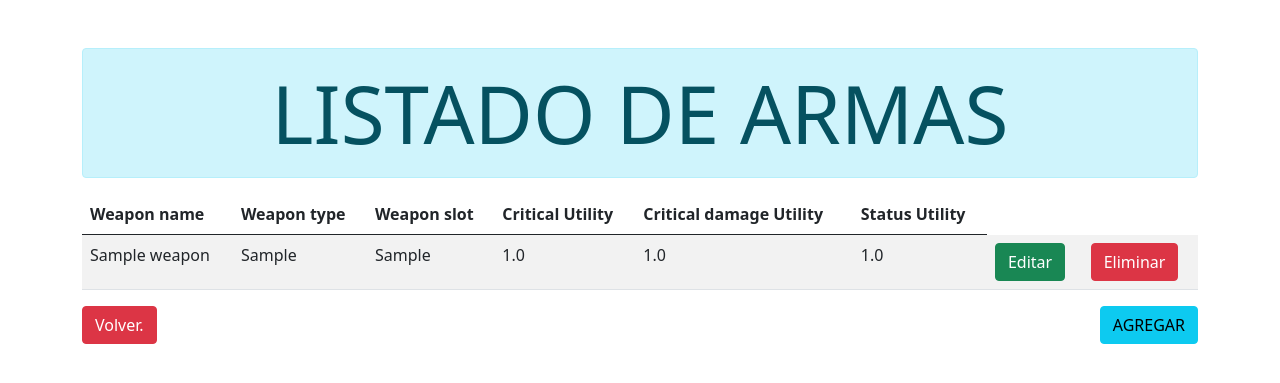
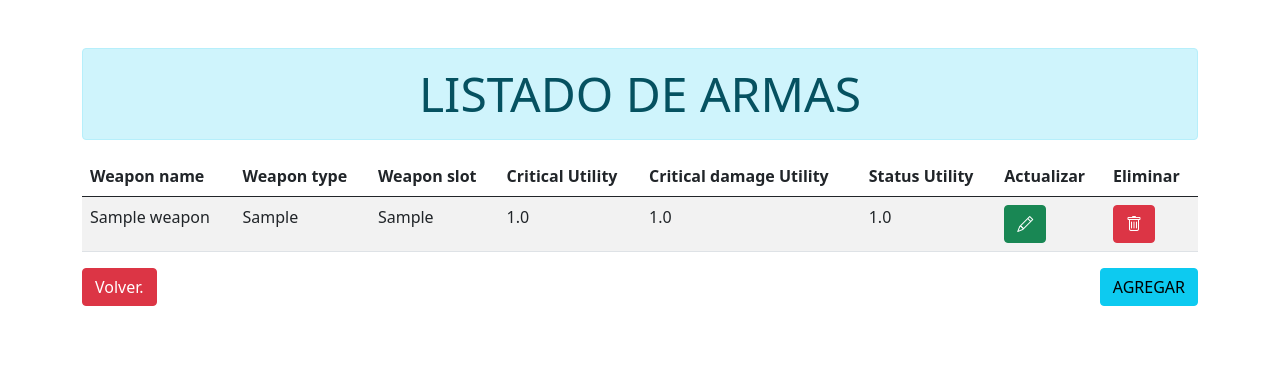
Before and after one commit to ElMilo1/Eva3, a Django app: page /WeaponListado/ in a window 1280 px wide. Shown: the top 383 px of the page. Run offline with Django 3.2, Linux system fonts and the light colour scheme; tables that the repository leaves empty hold one stand-in row (values such as "Sample post").

Commit message:
Diseño
Cambios en el diseño

```diff
--- a/Eva3/AppEva3/views.py
+++ b/Eva3/AppEva3/views.py
@@ -117,5 +117,5 @@ def RegisterUser(request):
 #Builds
 def ListadoBuilds(request):
     listadoB = BuildResume.objects.all()
-    data = {'ListadoB', listadoB}
+    data = {'ListadoB' : listadoB}
     return render(request, 'Builds.html', data)
--- a/Eva3/templates/Builds.html
+++ b/Eva3/templates/Builds.html
@@ -8,6 +8,7 @@
     <title>Builds</title>
 </head>
 <body class="container mt-5">
+    <h2 class="alert alert-info display-5 text-center">LISTADO DE BUILDS</h2>
     {% if ListadoB %}
 
     <table class="table table-striped table-inverse table-resposive">
--- a/Eva3/templates/ListadoWeapons.html
+++ b/Eva3/templates/ListadoWeapons.html
@@ -3,12 +3,12 @@
 <head>
     <meta charset="UTF-8">
     <meta name="viewport" content="width=device-width, initial-scale=1.0">
-    <title>Document</title>
+    <title>Listado de Armas</title>
     <link rel="stylesheet" href="https://cdn.jsdelivr.net/npm/bootstrap-icons@1.11.1/font/bootstrap-icons.css">
     <link href="https://cdn.jsdelivr.net/npm/bootstrap@5.0.2/dist/css/bootstrap.min.css" rel="stylesheet" integrity="sha384-EVSTQN3/azprG1Anm3QDgpJLIm9Nao0Yz1ztcQTwFspd3yD65VohhpuuCOmLASjC" crossorigin="anonymous">
 </head>
 <body class="container mt-5">
-    <div class="alert alert-info display-1 text-center">LISTADO DE ARMAS</div>
+    <h2 class="alert alert-info display-5 text-center">LISTADO DE ARMAS</h2>
     {% if Weapon %}
     <table class="table table-striped table-inverse table-responsive">
         <thead class="thead-inverse">
@@ -18,6 +18,8 @@
             <th>Critical Utility</th>
             <th>Critical damage Utility</th>
             <th>Status Utility</th>
+            <th>Actualizar</th>
+            <th>Eliminar</th>
         </thead>
         <tbody>
         {% for i in Weapon %}
@@ -28,8 +30,8 @@
             <td>{{ i.Critical_Utility }}</td>
             <td>{{ i.CriticalDMG_Utility }}</td>
             <td>{{i.Status_Utility }}</td>
-            <td><a href="../editar/{{i.id}}" class="btn btn-success">Editar</a></td>
-            <td><a href="../borrar/{{i.id}}" class="btn btn-danger">Eliminar</a></td>
+            <td><a href="../editar/{{i.id}}" class="btn btn-success"><i class="bi bi-pencil"></i></td>
+            <td><a href="../borrar/{{i.id}}" class="btn btn-danger"><i class="bi bi-trash"></i></td>
         </tr>
         {% endfor %}
         </tbody>
--- a/Eva3/templates/ListadosWarframe.html
+++ b/Eva3/templates/ListadosWarframe.html
@@ -9,7 +9,7 @@
     <link href="https://cdn.jsdelivr.net/npm/bootstrap@5.0.2/dist/css/bootstrap.min.css" rel="stylesheet" integrity="sha384-EVSTQN3/azprG1Anm3QDgpJLIm9Nao0Yz1ztcQTwFspd3yD65VohhpuuCOmLASjC" crossorigin="anonymous">
 </head>
 <body class="container mt-5">
-    <div class="alert alert-info display-1 text-center">LISTADO DE WARFRAMES</div>
+    <h2 class="alert alert-info display-5 text-center">LISTADO DE WARFRAMES</h2>
 
     {% if listado %}
     <table class="table table-striped table-inverse table-resposive">
--- a/Eva3/templates/index.html
+++ b/Eva3/templates/index.html
@@ -13,9 +13,9 @@
         <div class="d-flex justify-content-center gap-3">
             <a href="../WeaponListado/" class="btn btn-info">Listado de Armas</a> <!--Parte del milo-->
             <a href="../WarframeListado" class="btn btn-info">Listado de Warframes</a>
+            <a href="../VerBuilds/" class="btn btn-info">Listado de Builds</a>
             <a href="../admin" class="btn btn-info">Ventana de Administrador</a>
             <a href="../AgregarBuild/" class="btn btn-info">Agregar Build</a>
-            <a href="../VerBuilds/">Listado de Builds</a>
             <a href="../AgregarWeapon/" class="btn btn-info">Agregar Arma</a>
             <a href="../AgregarWarframe/" class="btn btn-info">Agregar Warframe</a>
         </div>
```
